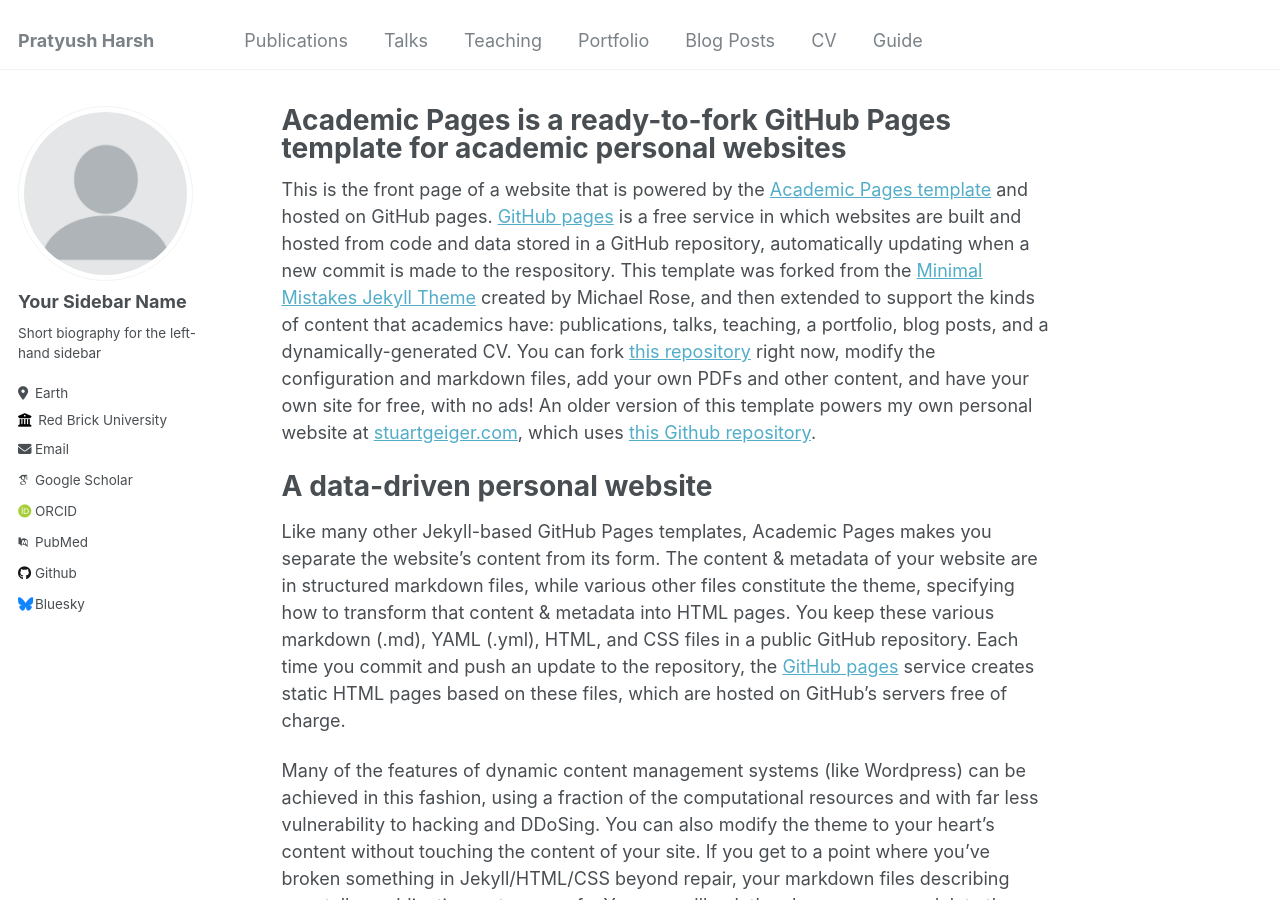
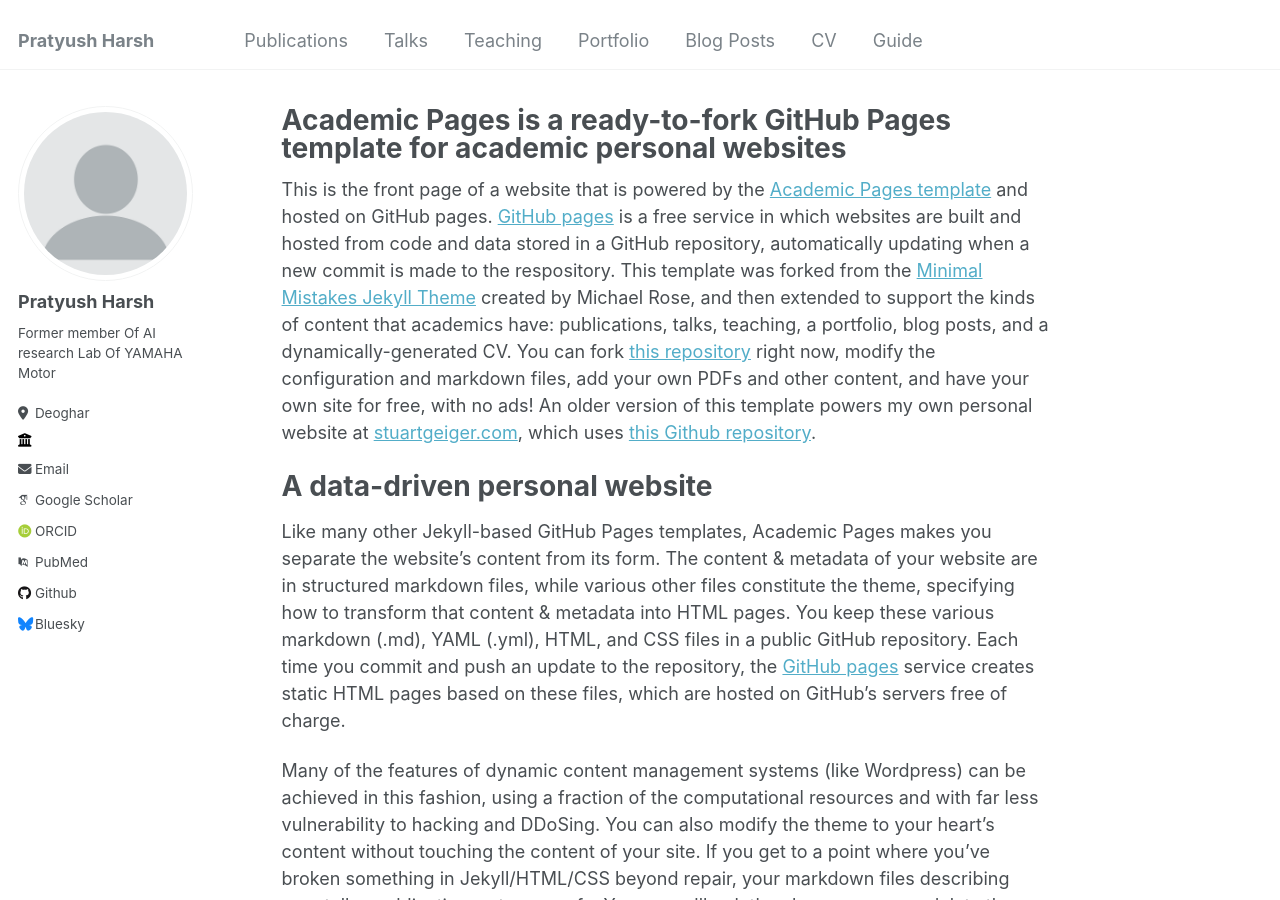
Before and after one commit to gr8geek/gr8geek.github.io, a Jekyll site: the page built from _pages/about.md, in a window 1280 px wide and 900 px high. Built offline with Jekyll 4.4.1, drawn with Linux system fonts in a browser that asks for light colours; some web fonts are replaced.

Commit message:
added name and email

```diff
--- a/_config.yml
+++ b/_config.yml
@@ -22,28 +22,28 @@
 author:
   # Biographic information
   avatar           : "profile.png"
-  name             : "Your Sidebar Name"
+  name             : "Pratyush Harsh"
   pronouns         : # example: "she/her"
-  bio              : "Short biography for the left-hand sidebar"
-  location         : "Earth"
-  employer         : "Red Brick University"
+  bio              : "Former member Of AI research Lab Of YAMAHA Motor"
+  location         : "Deoghar"
+  employer         : ""
   uri              : # URL
-  email            : "none@example.org"
+  email            : "reach.harshpratyush@gmail."
 
   # Academic websites
   arxiv            : # URL - Update with the correct link to your profile
-  googlescholar    : "https://scholar.google.com/citations?user=PS_CX0AAAAAJ"
+  googlescholar    : ""
   impactstory      : # URL
-  orcid            : "http://orcid.org/yourorcidurl"
+  orcid            : ""
   semantic         : # URL
-  pubmed           : "https://www.ncbi.nlm.nih.gov/pubmed/?term=john+snow"
+  pubmed           : ""
   researchgate     : # URL
 
   # Repositories and software development
   bitbucket        : # Username - Update with your username on the site
   codepen          : # Username
   dribbble         : # Username
-  github           : "academicpages"
+  github           : "gr8geek"
   kaggle           : # Username
   stackoverflow    : # User number or user number and name (i.e., use "1" or "1/jeff-atwood")
 
```
